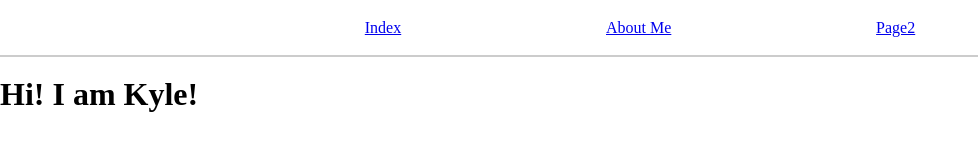
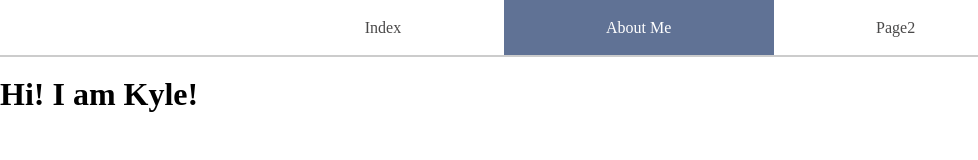
Before and after one commit to KymaiselHunter/CSCI-39548-Assignment-1, a plain HTML site: page page1.html in a window 1280 px wide. Shown: the whole page, without its empty margins (0-978 px from the left). Drawn offline with Linux system fonts and the light colour scheme.

Commit message:
navbar is on every page now

```diff
--- a/page1.html
+++ b/page1.html
@@ -7,11 +7,11 @@
 	</head>
 
 	<body>
-		<ul class="navbar">
-			<li class = "navbar-item"><a href="index.html">Index</a></li>
-			<li class = "navbar-item"><a href="page1.html">About Me</a></li>
-			<li class = "navbar-item"><a href="page2.html">Page2</a></li>
-		</ul>
+		<nav class="navbar">
+			<a class = "navbar-item" href="index.html">Index</a>
+			<a class = "navbar-item-curr" href="page1.html">About Me</a>
+			<a class = "navbar-item" href="page2.html">Page2</a>
+		</nav>
 
 		<h1>Hi! I am Kyle!</h1>
 	</body>
--- a/styles/general.css
+++ b/styles/general.css
@@ -25,10 +25,22 @@
 	align-items: center;
 	padding-left:10%;
 	padding-right:10%;
+	color: rgb(74, 73, 73);
+	text-decoration: none;
+}
+
+.navbar-item-curr{
+	display: flex;
+	align-items: center;
+	padding-left:10%;
+	padding-right:10%;
+	background-color: #607295;
+	color: white;
+	text-decoration: none;
 }
 
 .navbar-item:hover{
-	background-color: grey;
+	background-color: rgba(100,100,100,.4);
 }
 
 body{
```
Also changed, not shown: index.html (+7 -0 lines), page2.html (+5 -5 lines).
